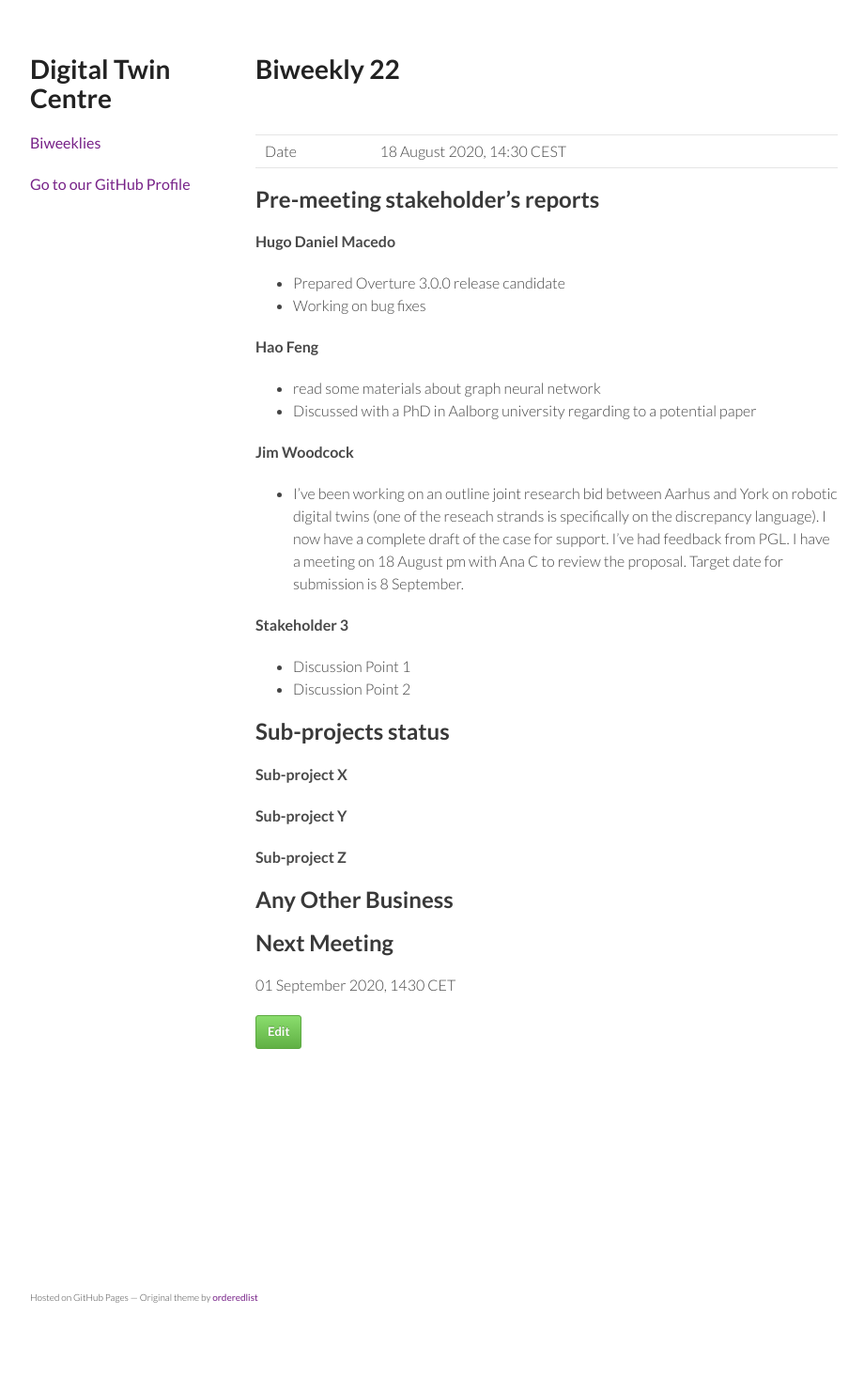
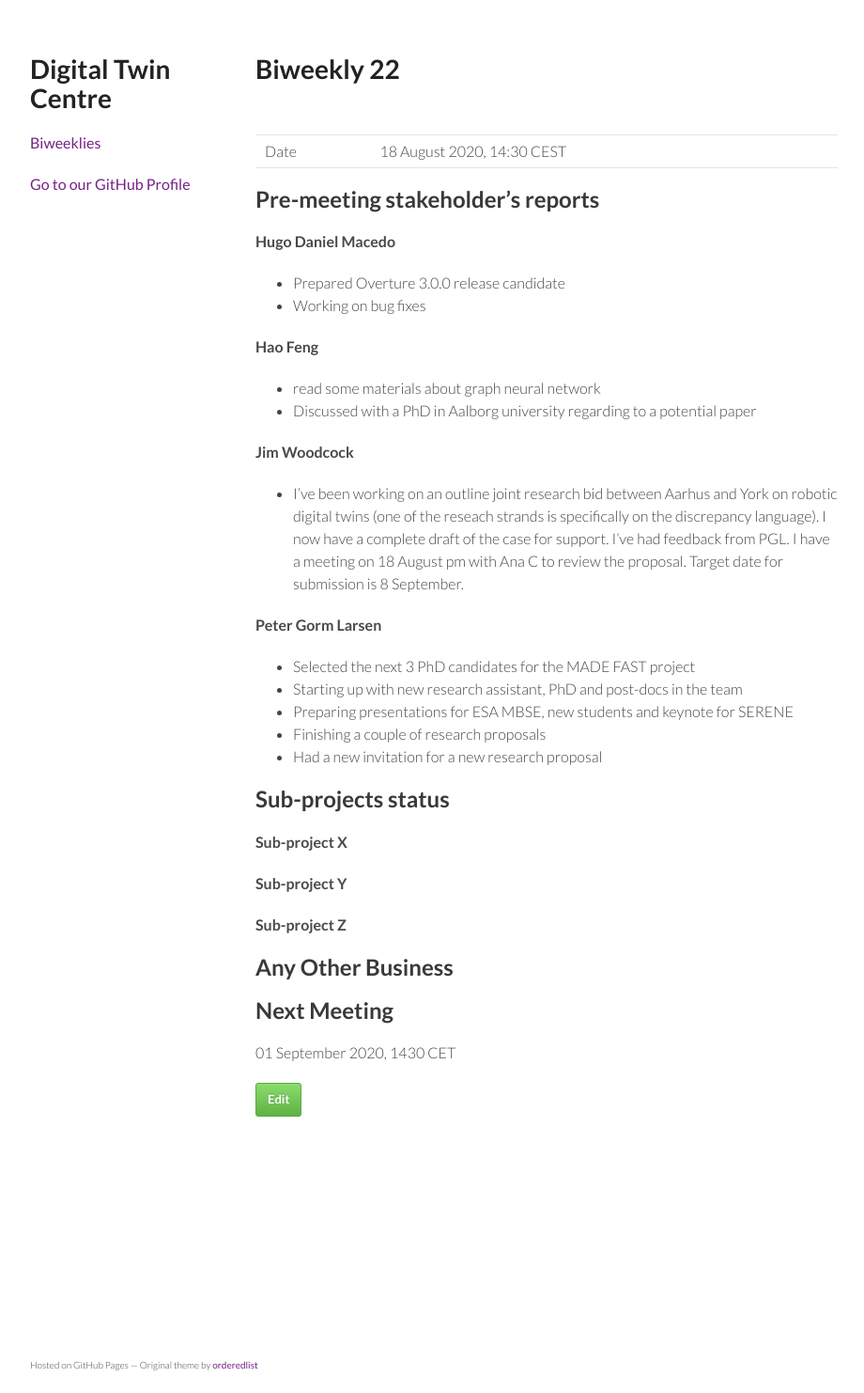
Before and after one commit to digitaltwincentre/digitaltwincentre.github.io, a Jekyll site: the page built from _biweeklies/Biweekly-22.md, in a window 1280 px wide. Shown: the whole page at 94% size, without its empty margins (178-1098 px from the left). Built offline with Jekyll 4.4.1, drawn with Linux system fonts in a browser that asks for light colours; nearby versions of some CDN libraries; before the commit the page ends 1410 px from its top, so only the background shows below that.

Commit message:
Update Biweekly-22.md

```diff
--- a/_biweeklies/Biweekly-22.md
+++ b/_biweeklies/Biweekly-22.md
@@ -31,9 +31,12 @@ date: 18 August 2020, 1430 CEST
 #### Jim Woodcock
 * I've been working on an outline joint research bid between Aarhus and York on robotic digital twins (one of the reseach strands is specifically on the discrepancy language). I now have a complete draft of the case for support. I've had feedback from PGL. I have a meeting on 18 August pm with Ana C to review the proposal. Target date for submission is 8 September.
 
-#### Stakeholder 3
-* Discussion Point 1
-* Discussion Point 2
+#### Peter Gorm Larsen
+* Selected the next 3 PhD candidates for the MADE FAST project
+* Starting up with new research assistant, PhD and post-docs in the team
+* Preparing presentations for ESA MBSE, new students and keynote for SERENE
+* Finishing a couple of research proposals
+* Had a new invitation for a new research proposal
 
 
 ## Sub-projects status
```
